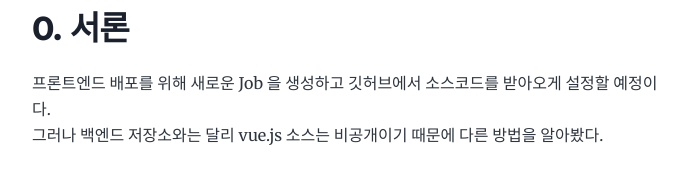
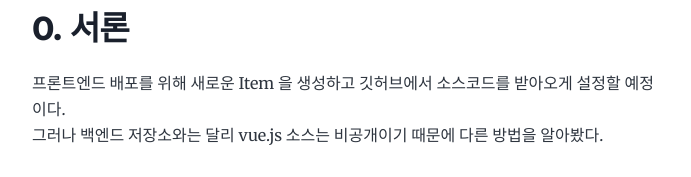
Before and after one commit to ohyunkyo/TIL, a Gatsby site: page /DevOps/private-repo-on-jenkins/ in a window 1280 px wide. Shown: the part 246-423 px from the top of the page, without its empty margins (292-983 px from the left). Built offline with nearby package versions, Linux system fonts and the light colour scheme; Gatsby itself is replaced by a stand-in of ours; some packages are replaced by stand-ins of ours.

Commit message:
젠킨스에서 비공개 저장소 사용하기 수정

```diff
--- a/content/blog/DevOps/private-repo-on-jenkins/index.md
+++ b/content/blog/DevOps/private-repo-on-jenkins/index.md
@@ -4,7 +4,7 @@ date: "2022-05-16"
 ---
 
 ## 0. 서론
-프론트엔드 배포를 위해 새로운 Job 을 생성하고 깃허브에서 소스코드를 받아오게 설정할 예정이다.
+프론트엔드 배포를 위해 새로운 Item 을 생성하고 깃허브에서 소스코드를 받아오게 설정할 예정이다.
 그러나 백엔드 저장소와는 달리 vue.js 소스는 비공개이기 때문에 다른 방법을 알아봤다.
 
 젠킨스 설정에 대한 부분은 생략한다.
```
